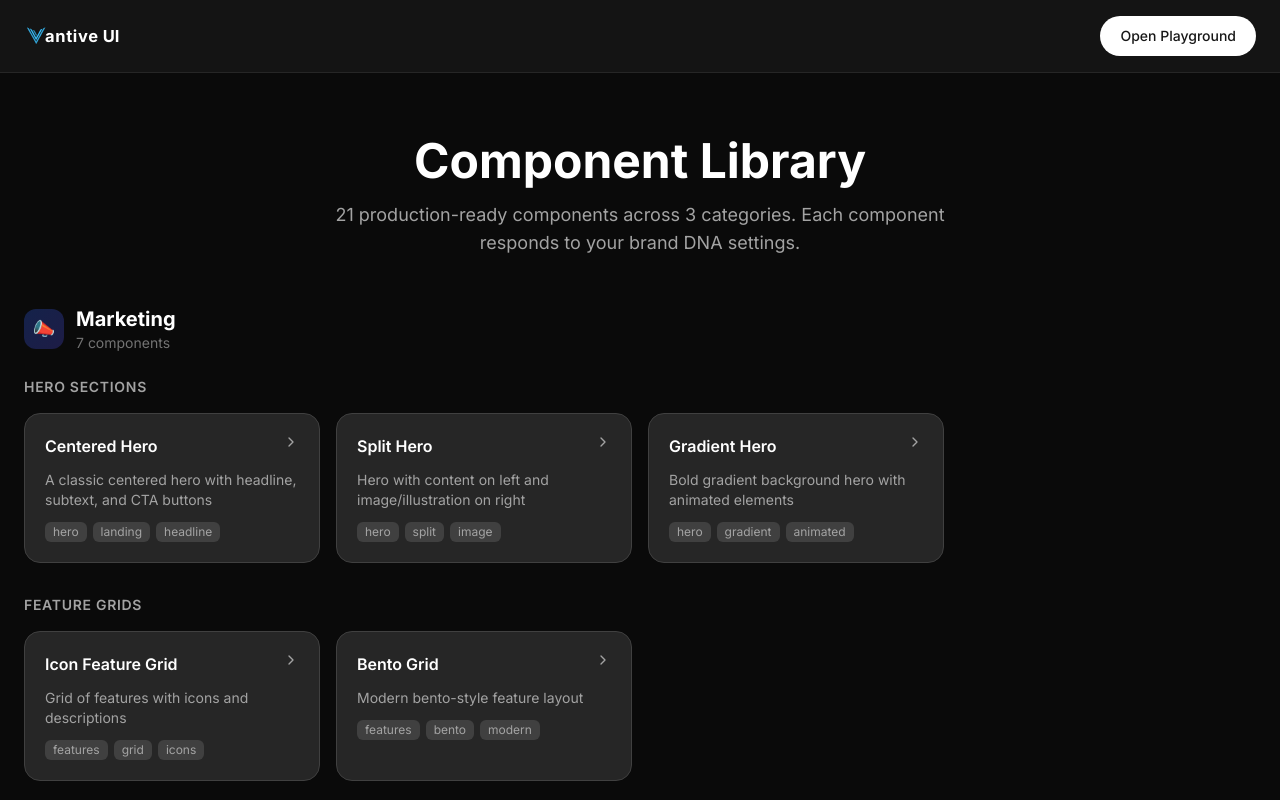
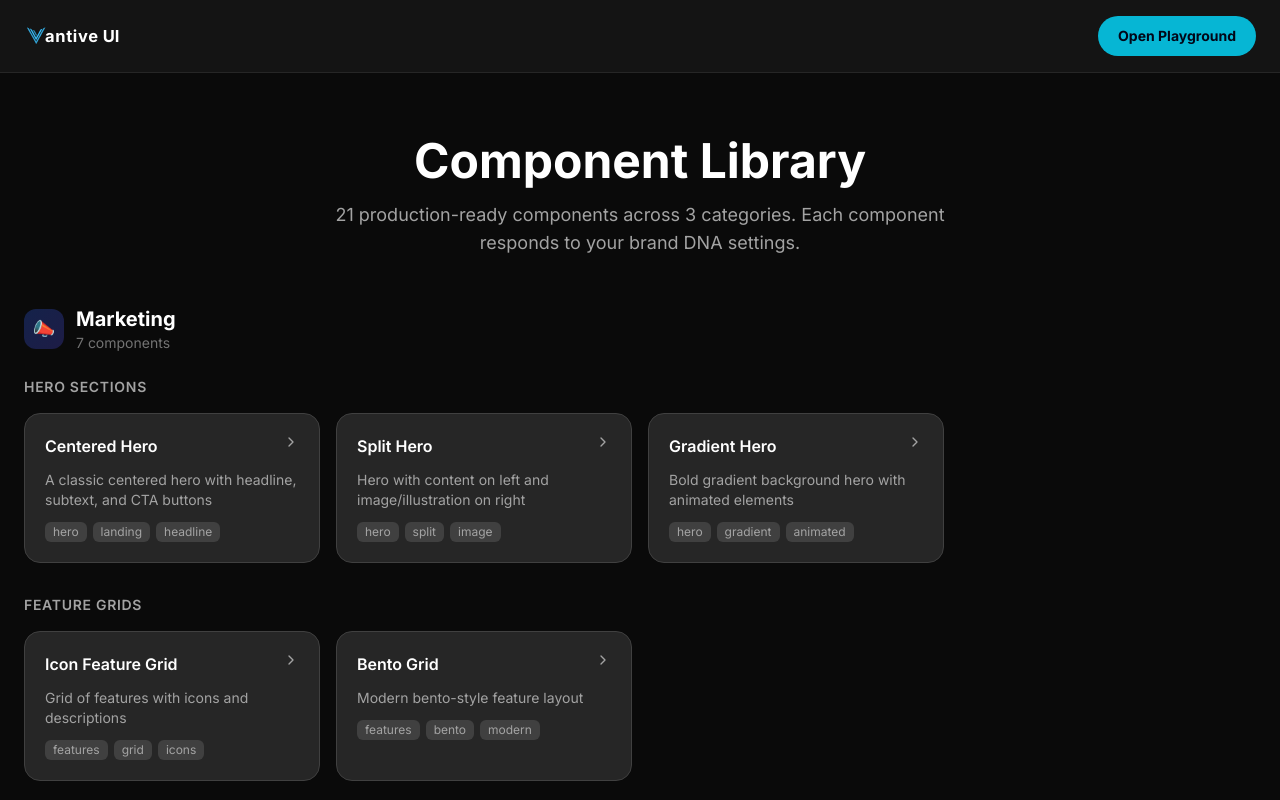
Before and after one commit to 0xStarVoid/showcase, a Next.js app: page /components in a window 1280 px wide. Shown: the top 800 px of the page. Built offline with nearby package versions, Linux system fonts and the light colour scheme.

Commit message:
fix: change Open Playground button to cyan on components page

```diff
--- a/pages/components.jsx
+++ b/pages/components.jsx
@@ -19,7 +19,7 @@ export default function Components() {
             </Link>
             <Link
               href="/playground"
-              className="px-5 py-2.5 rounded-full bg-neutral-900 dark:bg-white text-white dark:text-neutral-900 text-sm font-medium hover:opacity-90 transition-opacity"
+              className="px-5 py-2.5 rounded-full bg-cyan-500 hover:bg-cyan-400 text-slate-950 text-sm font-bold transition-colors"
             >
               Open Playground
             </Link>
```
